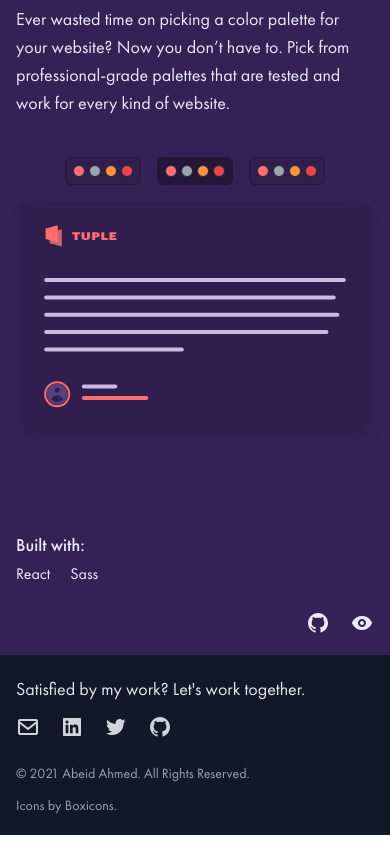
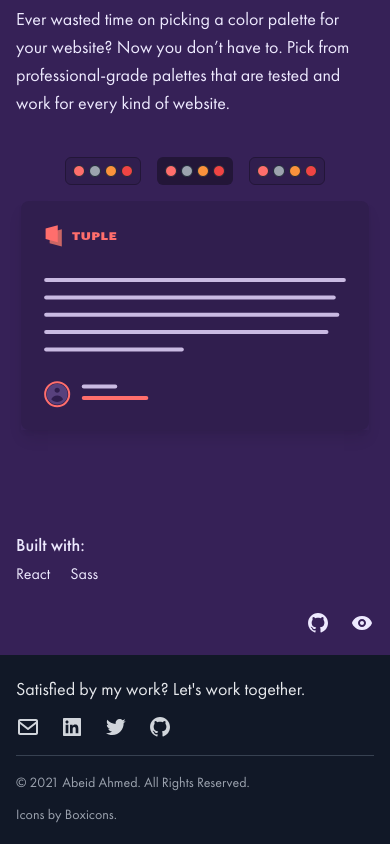
Before and after one commit to abeidahmed/portfolio, a Next.js app: page / in a window 390 px wide. Shown: the part 4664-5508 px from the top of the page. Built offline with nearby package versions, Linux system fonts and the light colour scheme.

Commit message:
Add border to separate footer contents

```diff
--- a/components/Footer/index.js
+++ b/components/Footer/index.js
@@ -11,7 +11,8 @@ export function Footer() {
           <SocialLink classes="text-gray-300 hover:text-white" />
         </div>
       </section>
-      <div className="text-sm sm:flex sm:items-center sm:justify-between mt-6">
+      <hr className="border-gray-700 my-4 xl:mx-8" />
+      <div className="text-sm sm:flex sm:items-center sm:justify-between">
         <div className="xl:pl-8">
           &#169; 2021 Abeid Ahmed. All Rights Reserved.
         </div>
```
